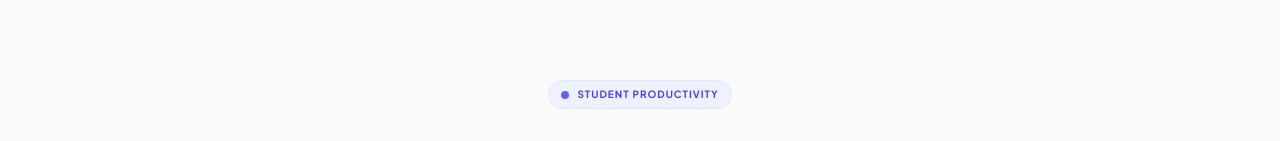
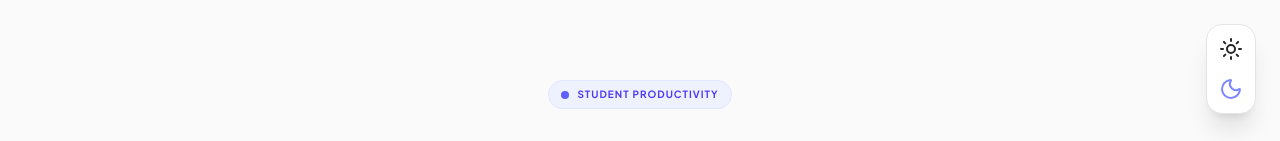
Before and after one commit to soumyadeepsar10-sketch/Marks-tracker, a React (Vite) app: page / in a window 1280 px wide. Shown: the top 141 px of the page. Built offline with nearby package versions, Linux system fonts and the light colour scheme.

Commit message:
feat: Implement theme switching
Adds a ThemeToggle component and integrates it into the App.
Allows users to switch between light and dark modes, with the selected theme persisted in local storage.

```diff
--- a/src/App.tsx
+++ b/src/App.tsx
@@ -5,6 +5,7 @@
 
 import { useState, useEffect } from 'react';
 import { Paper, Test, ViewMode, Theme } from './types';
+import ThemeToggle from './components/ThemeToggle';
 import MarksInput from './components/MarksInput';
 import OverallStats from './components/OverallStats';
 import IndividualGraphs from './components/IndividualGraphs';
@@ -17,16 +18,22 @@ export default function App() {
   const [tests, setTests] = useState<Test[]>([]);
   const [activeTestId, setActiveTestId] = useState<string | null>(null);
   const [viewMode, setViewMode] = useState<ViewMode>('percentage');
-  const theme: Theme = 'dark'; // Forced to dark
+  const [theme, setTheme] = useState<Theme>('light');
 
   const activeTest = tests.find(t => t.id === activeTestId) || null;
 
   // Load from local storage on mount
   useEffect(() => {
     const savedTests = localStorage.getItem('marks_tracker_tests');
+    const savedTheme = localStorage.getItem('marks_tracker_theme') as Theme;
 
-    // Always apply dark mode class to root
-    document.documentElement.classList.add('dark');
+    if (savedTheme) {
+      setTheme(savedTheme);
+      if (savedTheme === 'dark') document.documentElement.classList.add('dark');
+    } else {
+      setTheme('light');
+      document.documentElement.classList.remove('dark');
+    }
 
     if (savedTests) {
       const parsedTests = JSON.parse(savedTests);
@@ -56,6 +63,17 @@ export default function App() {
     }
   }, [tests]);
 
+  useEffect(() => {
+    localStorage.setItem('marks_tracker_theme', theme);
+    if (theme === 'dark') {
+      document.documentElement.classList.add('dark');
+    } else {
+      document.documentElement.classList.remove('dark');
+    }
+  }, [theme]);
+
+  const toggleTheme = () => setTheme(prev => prev === 'light' ? 'dark' : 'light');
+
   const handleUpdateActiveTest = (updatedPapers: Paper[]) => {
     if (!activeTestId) return;
     setTests(prev => prev.map(t => t.id === activeTestId ? { ...t, papers: updatedPapers } : t));
@@ -76,7 +94,7 @@ export default function App() {
 
   return (
     <div className="min-h-screen bg-zinc-50 dark:bg-black font-sans selection:bg-indigo-500 selection:text-white" id="main-app-container">
-      {/* ThemeToggle removed */}
+      <ThemeToggle theme={theme} onToggle={toggleTheme} />
 
       {/* Hero Header */}
       <header className="pt-20 pb-6 px-4 text-center">
--- /dev/null
+++ b/src/components/ThemeToggle.tsx
@@ -0,0 +1,28 @@
+import { Moon, Sun } from "lucide-react";
+import { Theme } from "../types";
+import { motion } from "motion/react";
+
+interface ThemeToggleProps {
+  theme: Theme;
+  onToggle: () => void;
+}
+
+export default function ThemeToggle({ theme, onToggle }: ThemeToggleProps) {
+  return (
+    <motion.button
+      whileTap={{ scale: 0.95 }}
+      onClick={onToggle}
+      className="fixed top-6 right-6 p-3 rounded-2xl bg-white dark:bg-zinc-800 shadow-xl border border-zinc-200 dark:border-zinc-700 text-zinc-800 dark:text-zinc-200 z-50 overflow-hidden"
+      id="theme-toggle"
+    >
+      <motion.div
+        animate={{ y: theme === 'light' ? 0 : -40 }}
+        transition={{ type: "spring", stiffness: 300, damping: 30 }}
+        className="flex flex-col items-center gap-4"
+      >
+        <Sun className="w-6 h-6" />
+        <Moon className="w-6 h-6 text-indigo-400" />
+      </motion.div>
+    </motion.button>
+  );
+}
```
